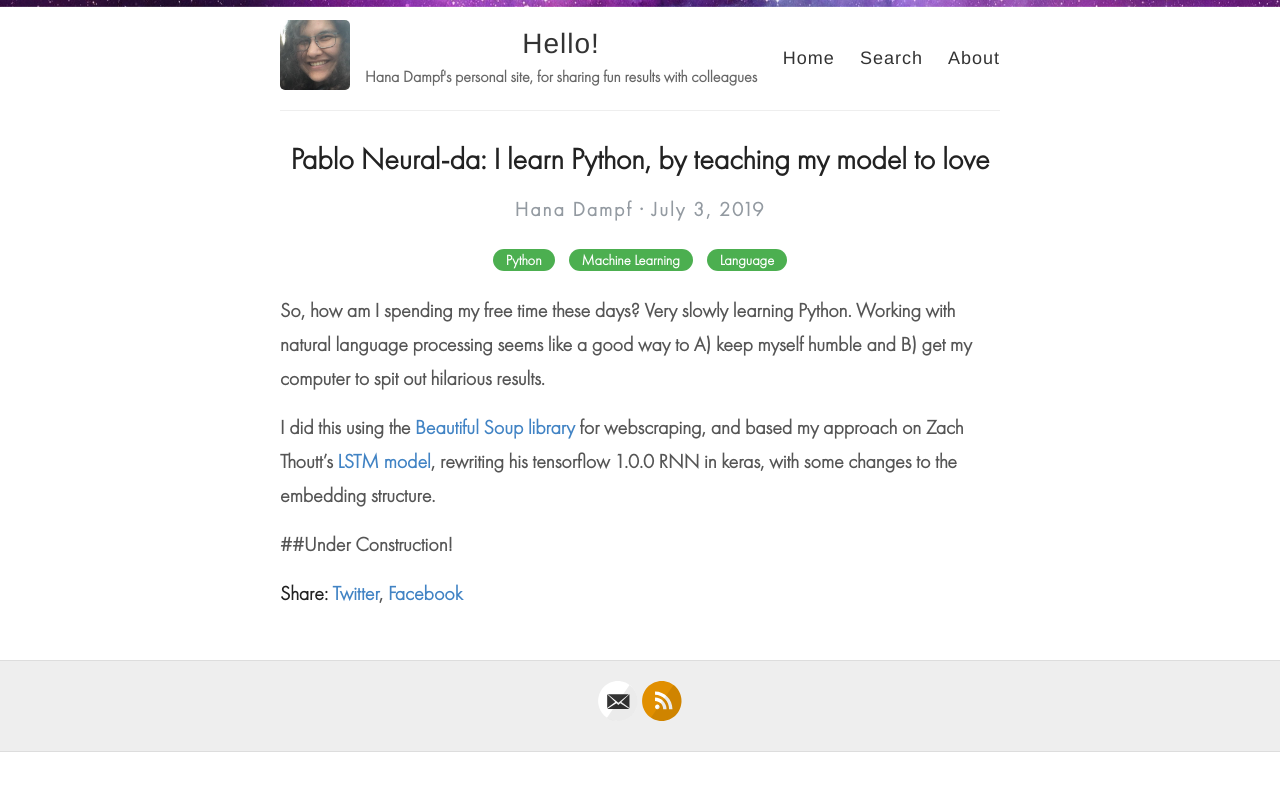
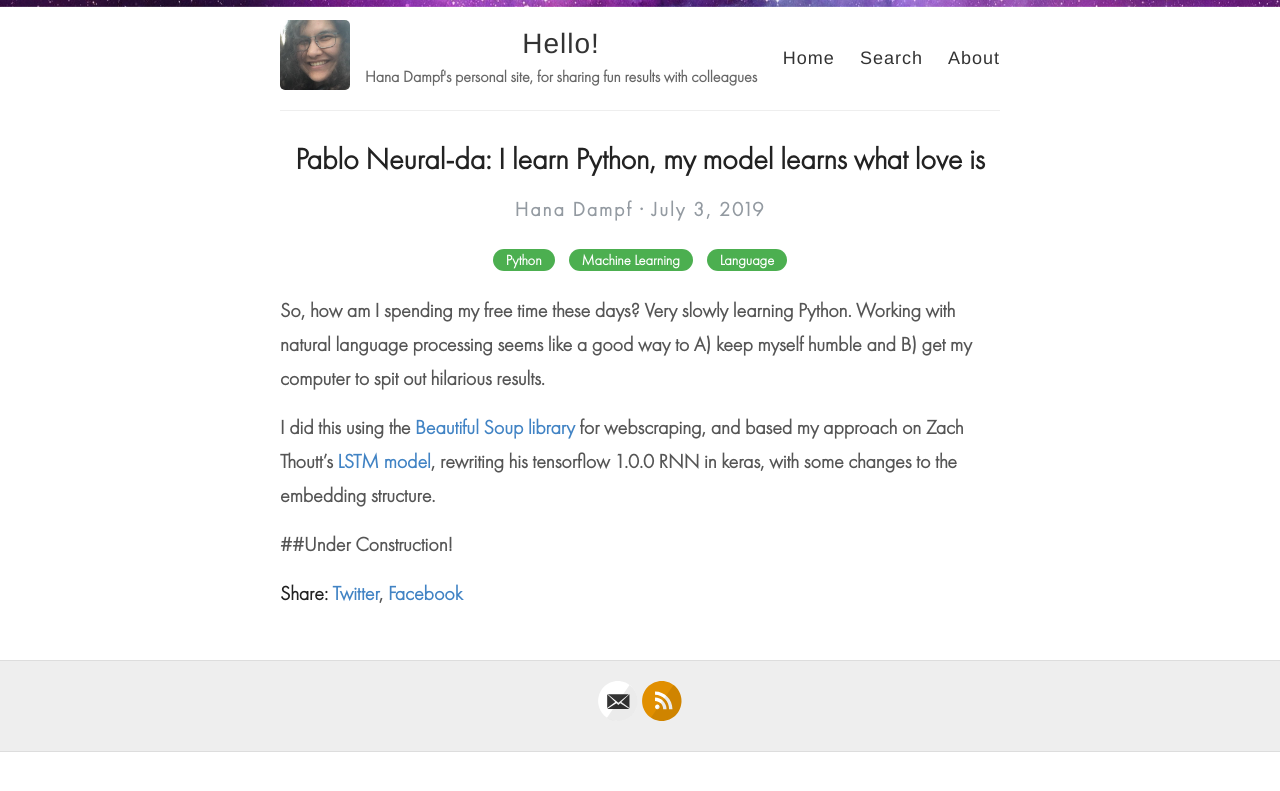
Before and after one commit to hana-dampf/hana-dampf.github.io, a Jekyll site: the page built from _posts/2019-07-03-NLPinPython.md, in a window 1280 px wide. Shown: the top 791 px of the page. Built offline with Jekyll 4.4.1, drawn with Linux system fonts in a browser that asks for light colours; comment, search, counter and statistics services are not loaded.

Commit message:
Update 2019-07-03-NLPinPython.md

```diff
--- a/_posts/2019-07-03-NLPinPython.md
+++ b/_posts/2019-07-03-NLPinPython.md
@@ -1,6 +1,6 @@
 ---
 layout: post
-title: "Pablo Neural-da: I learn Python, by teaching my model to love"
+title: "Pablo Neural-da: I learn Python, my model learns what love is"
 categories: [Python, Machine Learning, Language]
 ---
 
```
